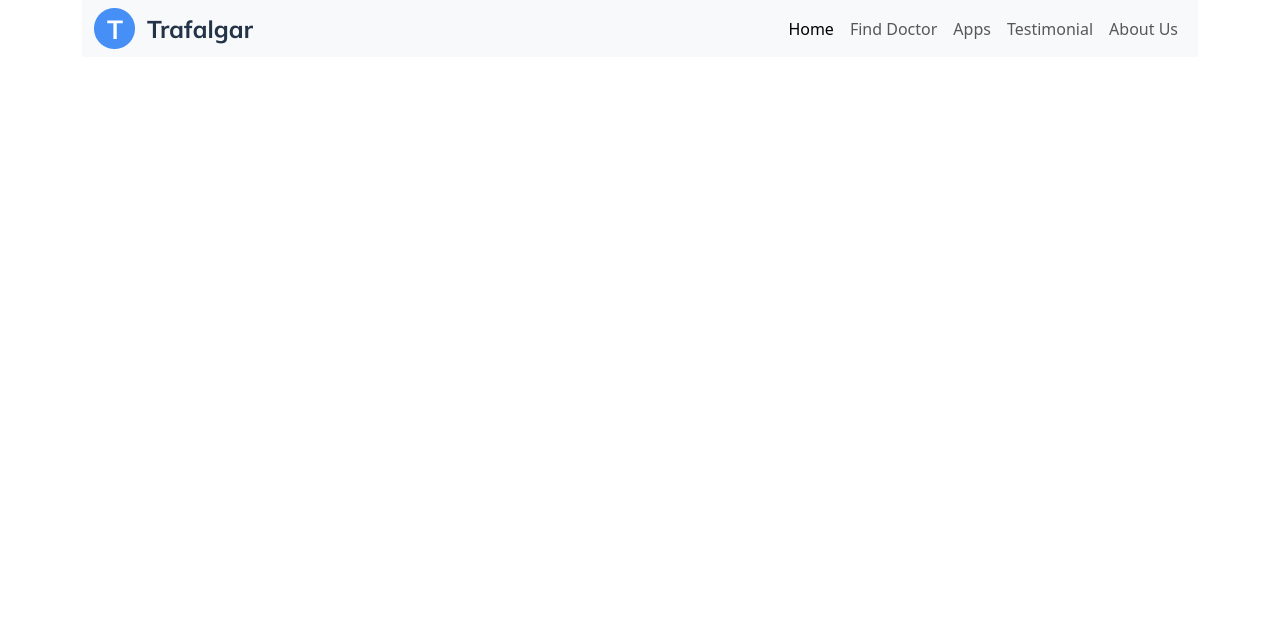
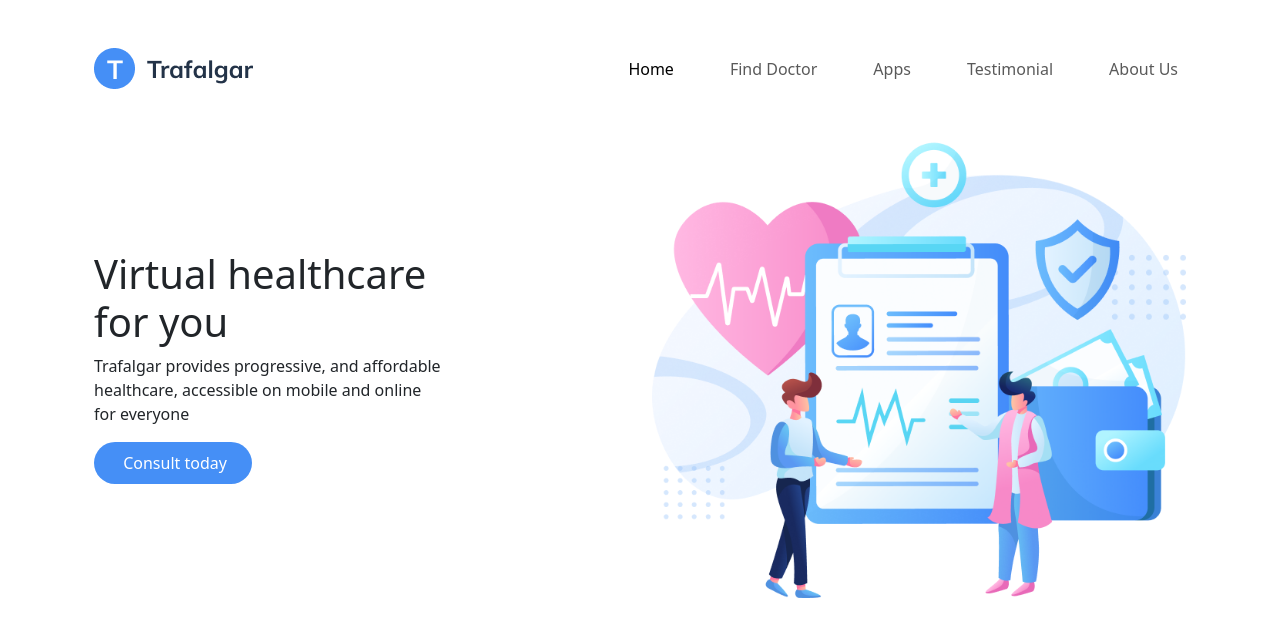
Before and after one commit to RK289g/trafalgar, a plain HTML site: page index.html in a window 1280 px wide. Drawn offline with nearby package versions, Linux system fonts and the light colour scheme.

Commit message:
hero section added

```diff
--- a/index.html
+++ b/index.html
@@ -14,7 +14,7 @@
     <!--Header starts-->
     <header class="container">
         <!--Nav bar starts-->
-        <nav class="navbar navbar-expand-lg bg-body-tertiary">
+        <nav class="navbar navbar-expand-lg  bg-white py-5">
             <div class="container-fluid">
                 <div>
                     <a class="navbar-brand" href="#">
@@ -27,7 +27,7 @@
                     <span class="navbar-toggler-icon"></span>
                 </button>
                 <div class="collapse navbar-collapse justify-content-end" id="navbarSupportedContent">
-                    <ul class="navbar-nav">
+                    <ul class="navbar-nav" style="gap: 40px;">
                         <li class="nav-item">
                             <a class="nav-link active" aria-current="page" href="#">Home</a>
                         </li>
@@ -49,6 +49,36 @@
             </div>
         </nav>
         <!--Nav bar ends-->
+
+        <!--Hero section starts-->
+        <section id="hero" class="hero d-flex align-items-center">
+
+            <div class="container">
+                <div class="row">
+                    <div class="col-lg-6 d-flex flex-column justify-content-center">
+                        <h1 data-aos="fade-up">Virtual healthcare <br> for you</h1>
+                        <p data-aos="fade-up" data-aos-delay="400">Trafalgar provides progressive, and affordable <br>
+                            healthcare, accessible on mobile and online <br>
+                            for everyone</p>
+                        <div data-aos="fade-up" data-aos-delay="600">
+                            <div class="text-center text-lg-start">
+
+                                <button type="button" class="btn rounded-pill text-white py-2 px-4" style="background-color: #458FF6;
+                                ">
+                                    <img src="" alt="">
+                                    Consult today</button>
+
+                            </div>
+                        </div>
+                    </div>
+                    <div class="col-lg-6 hero-img" data-aos="zoom-out" data-aos-delay="200">
+                        <img src="images/trafalgar-header illustration 1.png" class="img-fluid" alt="">
+                    </div>
+                </div>
+            </div>
+
+        </section>
+        <!--Hero section ends-->
     </header>
     <!--Header ends-->
     <script src="https://cdn.jsdelivr.net/npm/bootstrap@5.3.0-alpha3/dist/js/bootstrap.bundle.min.js"
```
Also changed, not shown: images/trafalgar-header illustration 1.png (added).
